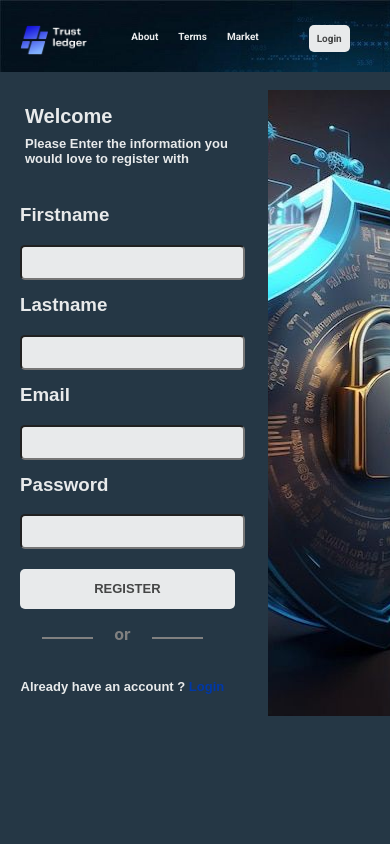
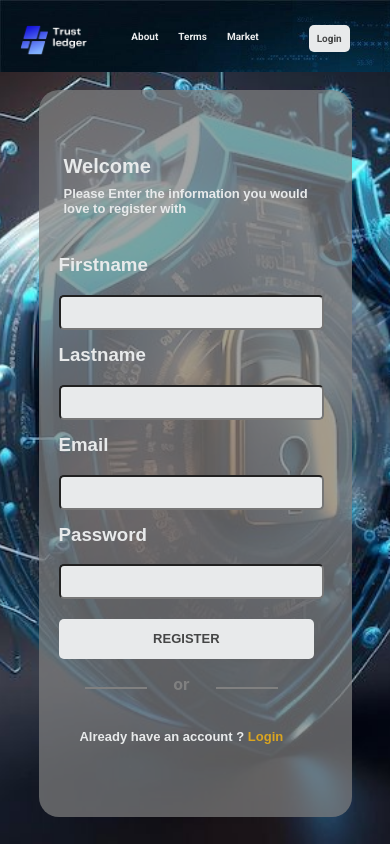
Before and after one commit to ikosong1406/trustledger, a React (Create React App) app: page /register in a window 390 px wide. Shown: the top 844 px of the page. Built offline with nearby package versions, Linux system fonts and the light colour scheme.

Commit message:
modified:   src/pages/Login.jsx 	modified:   src/pages/Register.jsx 	modified:   src/styles/Login.css 	modified:   src/styles/Register.css

```diff
--- a/src/pages/Login.jsx
+++ b/src/pages/Login.jsx
@@ -31,7 +31,7 @@ const Login = () => {
             Don't have an account ?{" "}
             <span>
               <Link
-                style={{ textDecoration: "none", color: Colors.blue }}
+                style={{ textDecoration: "none", color: "goldenrod" }}
                 to="/register"
               >
                 Sign up
@@ -40,7 +40,6 @@ const Login = () => {
           </h3>
         </div>
       </div>
-      <div className="loginDiv3"></div>
     </div>
   );
 };
--- a/src/pages/Register.jsx
+++ b/src/pages/Register.jsx
@@ -34,7 +34,7 @@ const Register = () => {
             Already have an account ?{" "}
             <span>
               <Link
-                style={{ textDecoration: "none", color: Colors.blue }}
+                style={{ textDecoration: "none", color: "goldenrod" }}
                 to="/login"
               >
                 Login
@@ -43,7 +43,6 @@ const Register = () => {
           </h3>
         </div>
       </div>
-      <div className="registerDiv3"></div>
     </div>
   );
 };
--- a/src/styles/Login.css
+++ b/src/styles/Login.css
@@ -1,14 +1,20 @@
 .loginDiv1 {
   display: flex;
-  background-color: var(--indigo);
-  padding-top: 71px;
+  background-image: url(../images/pics.jpg);
+  background-position: center;
+  background-size: cover;
+  background-repeat: no-repeat;
+  padding-top: 100px;
+  padding-bottom: 30px;
+  justify-content: center;
 }
 
 .loginDiv2 {
   padding: 60px;
   padding-bottom: 30px;
   width: 50%;
-  background-color: var(--indigo);
+  background-color: #8080809d;
+  border-radius: 20px;
 }
 
 .loginDiv21 {
@@ -103,26 +109,17 @@
   color: var(--white);
 }
 
-.loginDiv3 {
-  background-image: url(../images/pics.jpg);
-  background-position: center;
-  background-repeat: no-repeat;
-  width: 50%;
-}
-
 @media screen and (max-width: 925px) {
   .loginDiv1 {
     display: flex;
-    background-color: var(--indigo);
-    padding-top: 50px;
+    padding-top: 90px;
   }
 
   .loginDiv2 {
     padding: 20px;
-    padding-top: 100px;
-    padding-bottom: 100px;
-    width: 65%;
-    background-color: var(--indigo);
+    padding-top: 60px;
+    padding-bottom: 60px;
+    width: 70%;
   }
 
   .loginDiv21 {
@@ -177,8 +174,4 @@
   .loginDiv24 h3 {
     font-size: 13px;
   }
-
-  .loginDiv3 {
-    width: 35%;
-  }
 }
--- a/src/styles/Register.css
+++ b/src/styles/Register.css
@@ -1,14 +1,20 @@
 .registerDiv1 {
   display: flex;
-  background-color: var(--indigo);
-  padding-top: 70px;
+  background-image: url(../images/pics.jpg);
+  background-position: center;
+  background-size: cover;
+  background-repeat: no-repeat;
+  padding-top: 100px;
+  padding-bottom: 30px;
+  justify-content: center;
 }
 
 .registerDiv2 {
   padding: 60px;
   padding-bottom: 30px;
   width: 50%;
-  background-color: var(--indigo);
+  background-color: #808080b6;
+  border-radius: 20px;
 }
 
 .registerDiv21 {
@@ -113,16 +119,14 @@
 @media screen and (max-width: 925px) {
   .registerDiv1 {
     display: flex;
-    background-color: var(--indigo);
-    padding-top: 0px;
+    padding-top: 90px;
   }
 
   .registerDiv2 {
     padding: 20px;
-    padding-top: 100px;
-    padding-bottom: 100px;
-    width: 65%;
-    background-color: var(--indigo);
+    padding-top: 60px;
+    padding-bottom: 60px;
+    width: 70%;
   }
 
   .registerDiv21 {
```
